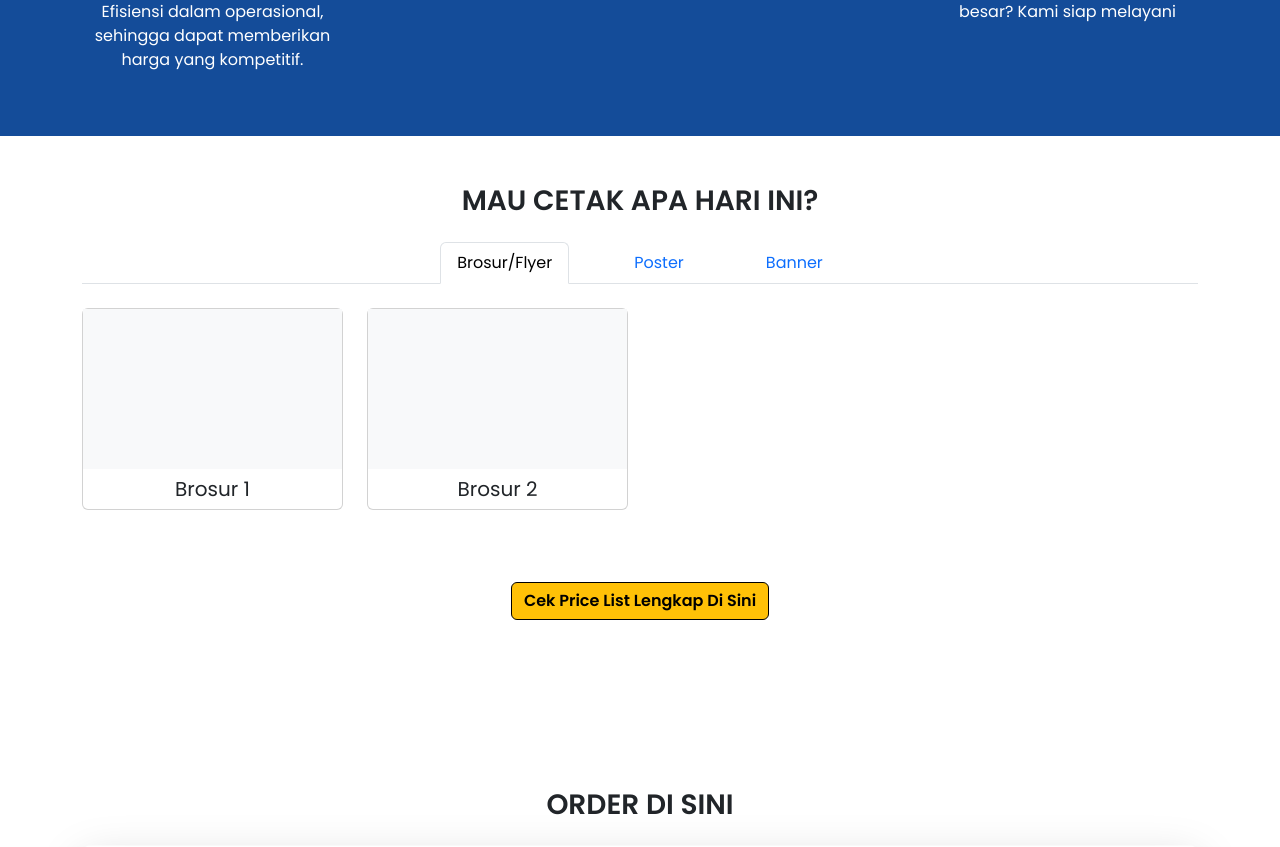
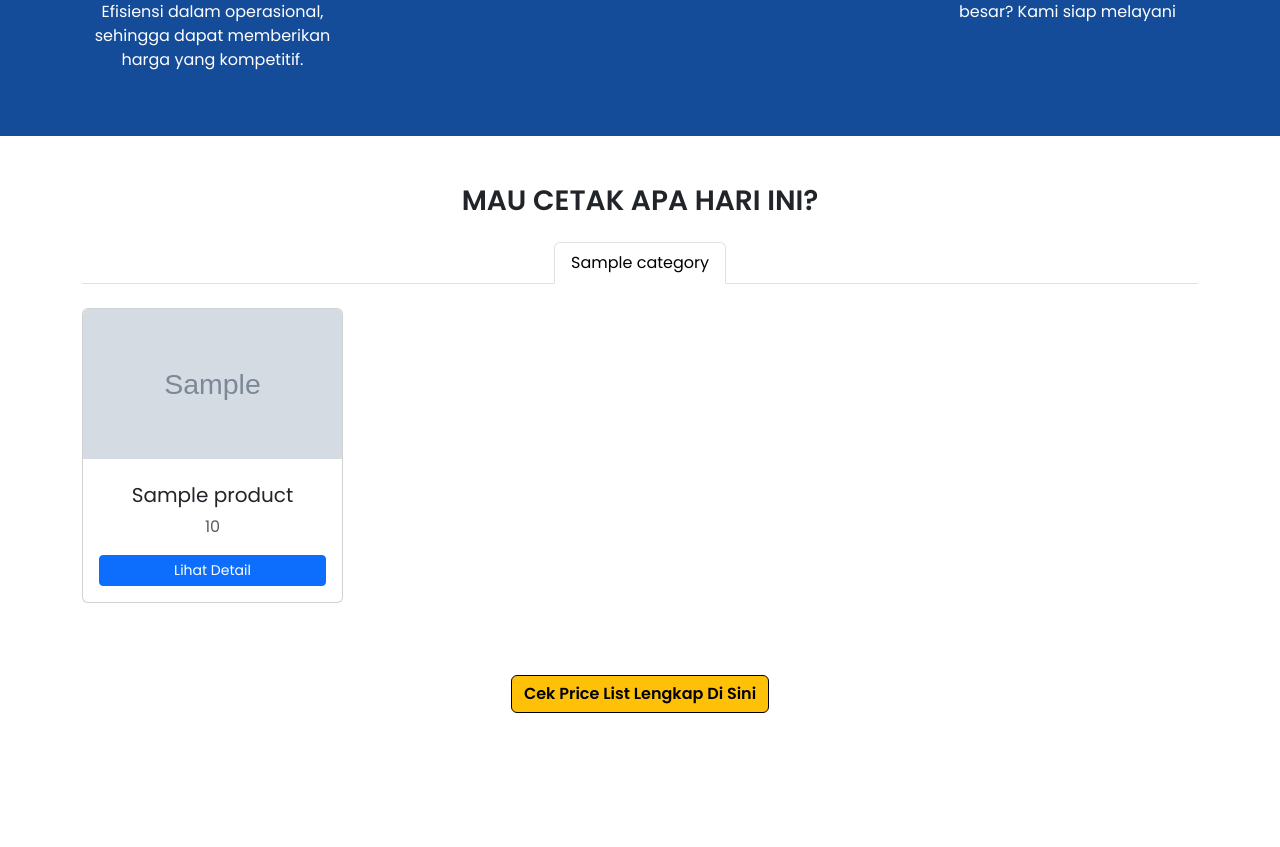
Before and after one commit to Nqadhafi/LandingPageSWWG, a PHP site: page / in a window 1280 px wide. Shown: the part 2141-2988 px from the top of the page. Run offline with PHP 8.4, Linux system fonts and the light colour scheme; tables that the repository leaves empty or names only in its code hold one stand-in row (values such as "Sample post"); grey boxes marked "Sample" are stand-in pictures.

Commit message:
show product on landing page

```diff
--- a/data.php
+++ b/data.php
@@ -8,4 +8,16 @@ $artikel = mysqli_fetch_assoc($querry_artikel);
 // Menampilkan Banner
 $querry_banner = mysqli_query($conn, "SELECT * FROM banners");
 $banners = mysqli_fetch_all($querry_banner, MYSQLI_ASSOC); // Mengambil semua data banner
+
+// Menampilkan Kategori Produk
+$query_categories = mysqli_query($conn, "SELECT * FROM categories");
+$categories = mysqli_fetch_all($query_categories, MYSQLI_ASSOC); // Mengambil semua kategori
+
+// Menampilkan Produk berdasarkan kategori
+$products = [];
+foreach ($categories as $category) {
+    $category_id = $category['id'];
+    $query_products = mysqli_query($conn, "SELECT * FROM products WHERE category_id = $category_id");
+    $products[$category['id']] = mysqli_fetch_all($query_products, MYSQLI_ASSOC);
+}
 ?>
--- a/index.php
+++ b/index.php
@@ -83,7 +83,7 @@ include 'data.php';
                     <a href="<?= htmlspecialchars($banner['link_reference'] ?? '#') ?>" target="_blank">
                         <img
                             src="./assets/banner/<?= htmlspecialchars($banner['image']) ?>"
-                            class="d-block w-100"
+                            class="d-block w-100 img-fluid"
                             alt="Banner <?= $index + 1 ?>"
                         />
                     </a>
@@ -231,73 +231,49 @@ include 'data.php';
 
     <!-- Tabs for Product Categories -->
     <ul class="nav nav-tabs justify-content-center mt-4 gap-5" id="productTab" role="tablist">
+        <?php foreach ($categories as $index => $category): ?>
             <li class="nav-item">
-              <a class="nav-link active" id="brosur-tab" data-bs-toggle="tab" href="#brosur" role="tab">Brosur/Flyer</a>
+
+                <a class="nav-link <?= $index === 0 ? 'active' : '' ?>"
+                   id="tab-<?= strtolower($category['name']) ?>"
+                   data-category-id="<?= $category['id'] ?>"
+                   role="tab">
+
+                    <?= htmlspecialchars($category['name']) ?>
+                    </button>
+                </a>
             </li>
-          <li class="nav-item">
-              <a class="nav-link" id="poster-tab" data-bs-toggle="tab" href="#poster" role="tab">Poster</a>
-          </li>
-          <li class="nav-item">
-              <a class="nav-link" id="banner-tab" data-bs-toggle="tab" href="#banner" role="tab">Banner</a>
-          </li>
-          <!-- Tambahkan lebih banyak kategori jika diperlukan -->
+        <?php endforeach; ?>
     </ul>
 
-      <!-- Tab Content for Products -->
-      <div class="tab-content mt-4" id="productTabContent">
-
-          <!-- Brosur/Flyer Content -->
-          <div class="tab-pane fade show active" id="brosur" role="tabpanel">
-              <div class="row">
+    <!-- Container for Products -->
+    <div class="tab-content mt-4" id="productContainer">
+        <?php foreach ($categories as $index => $category): ?>
+            <div class="row category-products <?= $index === 0 ? '' : 'd-none' ?>"
+                 data-category-id="<?= $category['id'] ?>">
+                <?php if (!empty($products[$category['id']])): ?>
+                    <?php foreach ($products[$category['id']] as $product): ?>
                         <div class="col-lg-3 col-md-4 col-sm-6 mb-4">
                             <div class="card">
-                          <div class="card-body bg-light" style="height: 10rem;"></div>
-                          <h5 class="card-title text-center mt-2">Brosur 1</h5>
-                      </div>
-                  </div>
-                  <div class="col-lg-3 col-md-4 col-sm-6 mb-4">
-                      <div class="card">
-                          <div class="card-body bg-light" style="height: 10rem;"></div>
-                          <h5 class="card-title text-center mt-2">Brosur 2</h5>
+                                <img src="./assets/product/<?= htmlspecialchars($product['image']) ?>"
+                                     class="card-img-top"
+                                     alt="<?= htmlspecialchars($product['name']) ?>"
+                                     style="height: 150px; object-fit: cover;">
+                                <div class="card-body">
+                                    <h5 class="card-title text-center mt-2"><?= htmlspecialchars($product['name']) ?></h5>
+                                    <p class="text-center text-muted"><?= htmlspecialchars($product['price_range']) ?></p>
+                                    <a href="<?= htmlspecialchars($product['link_reference']) ?>"
+                                       class="btn btn-primary btn-sm d-block mt-2"
+                                       target="_blank">Lihat Detail</a>
                                 </div>
                             </div>
                         </div>
+                    <?php endforeach; ?>
+                <?php else: ?>
+                    <p class="text-center text-muted">Belum ada produk di kategori ini.</p>
+                <?php endif; ?>
             </div>
-
-          <!-- Poster Content -->
-          <div class="tab-pane fade" id="poster" role="tabpanel">
-              <div class="row">
-                  <div class="col-lg-3 col-md-4 col-sm-6 mb-4">
-                      <div class="card">
-                          <div class="card-body bg-light" style="height: 10rem;"></div>
-                          <h5 class="card-title text-center mt-2">Poster 1</h5>
-                      </div>
-                  </div>
-                  <div class="col-lg-3 col-md-4 col-sm-6 mb-4">
-                      <div class="card">
-                          <div class="card-body bg-light" style="height: 10rem;"></div>
-                          <h5 class="card-title text-center mt-2">Poster 2</h5>
-                      </div>
-                  </div>
-              </div>
-          </div>
-
-          <!-- Banner Content -->
-          <div class="tab-pane fade" id="banner" role="tabpanel">
-              <div class="row">
-                  <div class="col-lg-3 col-md-4 col-sm-6 mb-4">
-                      <div class="card">
-                          <div class="card-body bg-light" style="height: 10rem;"></div>
-                          <h5 class="card-title text-center mt-2">Banner 1</h5>
-                      </div>
-                  </div>
-                  <div class="col-lg-3 col-md-4 col-sm-6 mb-4">
-                      <div class="card">
-                          <div class="card-body bg-light" style="height: 10rem;"></div>
-                          <h5 class="card-title text-center mt-2">Banner 2</h5>
-                      </div>
-                  </div>
-              </div>
+        <?php endforeach; ?>
     </div>
 </div>
 
--- a/lib/css/main.css
+++ b/lib/css/main.css
@@ -5,6 +5,7 @@ body {
 img#logo-utama {
     max-width: 8rem;
 }
+
 
 .text-blue {
     color : #144C99;
--- a/lib/js/main.js
+++ b/lib/js/main.js
@@ -47,3 +47,26 @@ window.addEventListener('load', function() {
         }, 1000); // Durasi sama dengan animasi CSS (1s)
     }, 2000); // Minimum waktu preloader tampil ( detik)
 });
+
+
+    document.addEventListener('DOMContentLoaded', () => {
+        const tabs = document.querySelectorAll('#productTab .nav-link');
+        const productContainers = document.querySelectorAll('.category-products');
+
+        tabs.forEach(tab => {
+            tab.addEventListener('click', function (e) {
+                e.preventDefault();
+
+                // Hapus kelas aktif dari semua tab
+                tabs.forEach(t => t.classList.remove('active'));
+                this.classList.add('active');
+
+                // Sembunyikan semua produk
+                productContainers.forEach(container => container.classList.add('d-none'));
+
+                // Tampilkan produk sesuai kategori
+                const categoryId = this.getAttribute('data-category-id');
+                document.querySelector(`.category-products[data-category-id="${categoryId}"]`).classList.remove('d-none');
+            });
+        });
+    });
```
Also changed, not shown: assets/banner/1732337585_bni.png (added). Lines whose indentation alone changed are shown as unchanged.
